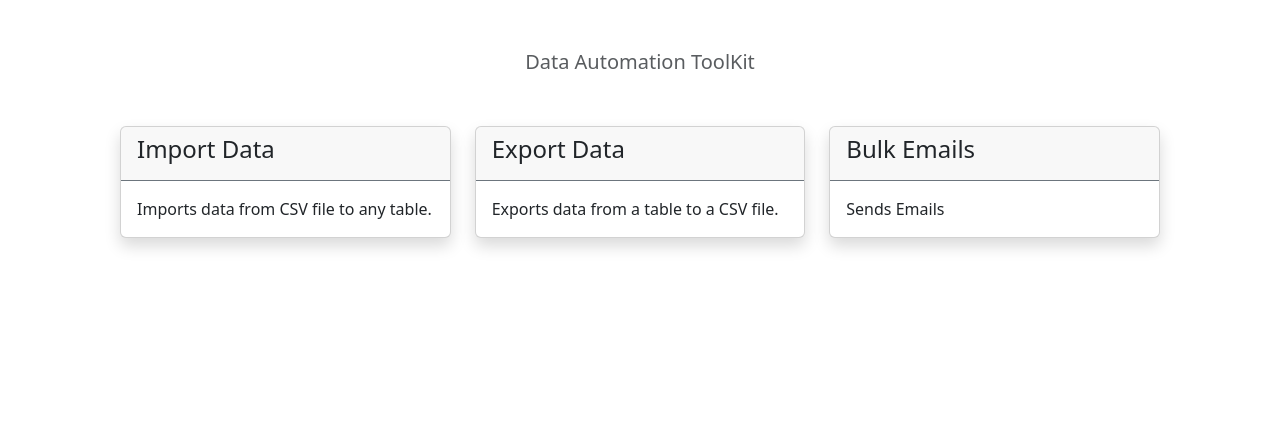
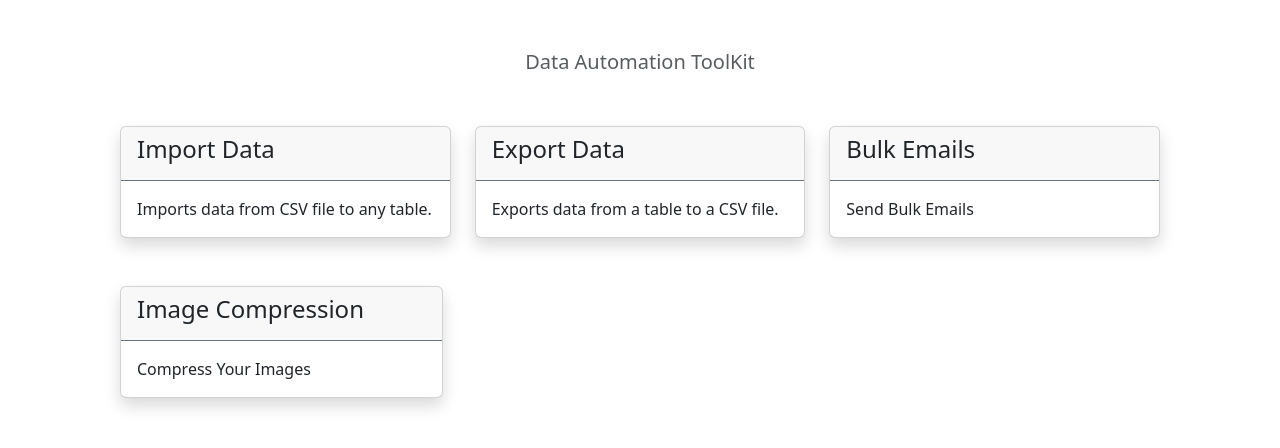
Before and after one commit to Siddharthbadal/djangoAutomationProject, a Django app: page / in a window 1280 px wide. Shown: the part 56-504 px from the top of the page. Run offline with Django 5.2, Linux system fonts and the light colour scheme; parts of the project's set-up code (start-up, migrations or seed data) failed here and were passed over; some libraries are stand-ins or nearby versions.

Commit message:
working on image compression

```diff
--- a/auto_main/settings.py
+++ b/auto_main/settings.py
@@ -45,7 +45,8 @@ INSTALLED_APPS = [
     'crispy_forms',
     'crispy_bootstrap5',
     'ckeditor',
-    'anymail'
+    'image_compression'
+
 
 ]
 
--- a/auto_main/urls.py
+++ b/auto_main/urls.py
@@ -17,6 +17,7 @@ urlpatterns = [
     path('logout/', views.logout, name='logout'),
 
     path('emails/', include("emails.urls")),
+    path('image_compression/', include("image_compression.urls")),
 
 
 ] + static(settings.MEDIA_URL, document_root=settings.MEDIA_ROOT)
--- /dev/null
+++ b/image_compression/admin.py
@@ -0,0 +1,5 @@
+from django.contrib import admin
+from .models import CompressImage
+
+
+admin.site.register(CompressImage)
--- /dev/null
+++ b/image_compression/apps.py
@@ -0,0 +1,6 @@
+from django.apps import AppConfig
+
+
+class ImageCompressionConfig(AppConfig):
+    default_auto_field = 'django.db.models.BigAutoField'
+    name = 'image_compression'
--- /dev/null
+++ b/image_compression/tests.py
@@ -0,0 +1,3 @@
+from django.test import TestCase
+
+# Create your tests here.
--- /dev/null
+++ b/image_compression/urls.py
@@ -0,0 +1,6 @@
+from django.urls import path
+from . import views
+
+urlpatterns = [
+    path('compress/', views.compress_image, name='compress_image')
+]
--- a/templates/index.html
+++ b/templates/index.html
@@ -5,7 +5,7 @@
 
   <div class="container" style="padding: 50px;">
     {% if user.is_authenticated %}
-    {% comment %} <h2 class="text-center">Data Automation</h2> {% endcomment %}
+
     <div class="row pt-5">
         <!-- Import data -->
         <div class="col-md-4">
@@ -45,30 +45,18 @@
                     <p class="card-text">Sends bulk emails to users</p>
                     </div>
                 </div>
-               </a>
-                </div>
+            </a>
         </div>
+    </div>
 
     <div class="row pt-5">
-        <!-- Email Tracking -->
-        {% comment %} <div class="col-md-4">
-            <a href="#" class="text-decoration-none text-dark">
-                <div class="card alert-warning shadow">
-                    <div class="card-header border-bottom border-secondary">
-                    <h4>Email Tracking</h4>
-                    </div>
-                    <div class="card-body">
-                    <p class="card-text">Tracks emails and shows open and click rate</p>
-                    </div>
-                </div>
-            </a>
-        </div> {% endcomment %}
 
 
-{% comment %}
+
+
      <!-- Compress Images -->
         <div class="col-md-4">
-            <a href="#" class="text-decoration-none text-dark">
+            <a href="{% url 'compress_image' %}" class="text-decoration-none text-dark">
                 <div class="card alert-danger shadow">
                     <div class="card-header border-bottom border-secondary">
                     <h4>Compress Images</h4>
@@ -82,24 +70,12 @@
 
 
 
-     <!-- Web Scraping -->
-        <div class="col-md-4">
-            <a href="#" class="text-decoration-none text-dark">
-                <div class="card alert-warning shadow">
-                    <div class="card-header border-bottom border-secondary">
-                    <h4>Web Scraping</h4>
-                    </div>
-                    <div class="card-body">
-                    <p class="card-text">Scrapes websites for useful information</p>
-                    </div>
-                </div>
-            </a>
-        </div> {% endcomment %}
     </div>
 
     {% else %}
     <h5 class='text-muted text-center mb-1'>Data Automation ToolKit</h5>
     <div class="row pt-5">
+
         <!-- Import data -->
         <div class="col-md-4">
             <a href="{% url 'login' %}" class="text-decoration-none text-dark">
@@ -135,15 +111,32 @@
                     <h4>Bulk Emails</h4>
                     </div>
                     <div class="card-body">
-                    <p class="card-text">Sends Emails</p>
+                    <p class="card-text">Send Bulk Emails</p>
                     </div>
                 </div>
                </a>
-                </div>
+        </div>
+
+        <div class="row pt-5">
+
+            <!-- Compress Images -->
+            <div class="col-md-4">
+                <a href="{% url 'login' %}" class="text-decoration-none text-dark">
+                    <div class="card alert-danger shadow">
+                        <div class="card-header border-bottom border-secondary">
+                        <h4>Image Compression</h4>
+                        </div>
+                        <div class="card-body">
+                        <p class="card-text">Compress Your Images</p>
+                        </div>
+                    </div>
+                </a>
+            </div>
         </div>
 
 
 
+</div>
 
 
 
```
Also changed, not shown: image_compression/forms.py (added, +10 -0 lines), image_compression/models.py (added, +15 -0 lines), image_compression/views.py (added, +10 -0 lines), templates/image_compression/compress.html (added, +35 -0 lines), image_compression/__init__.py (added), image_compression/migrations/0001_initial.py (added), image_compression/migrations/__init__.py (added).
